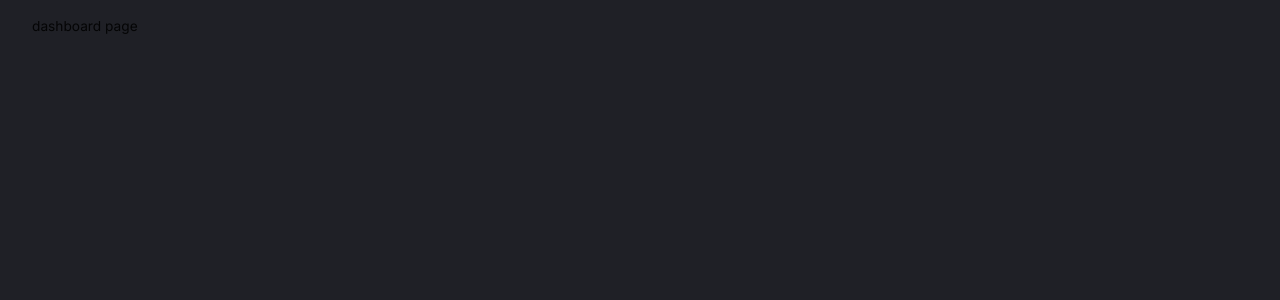
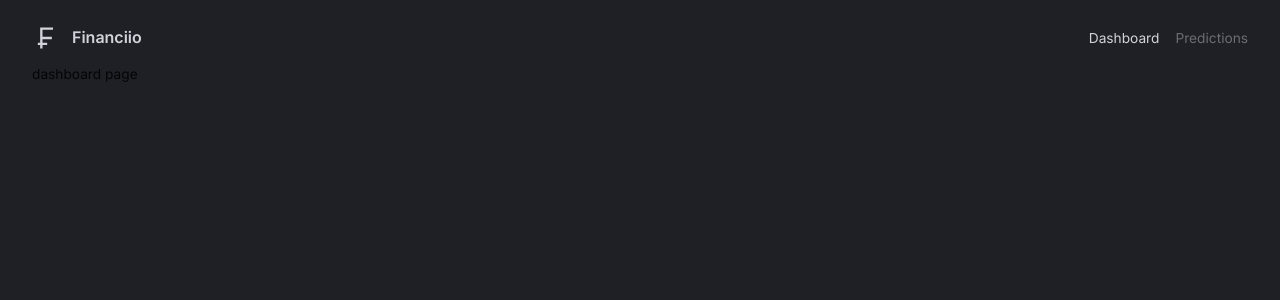
Before and after one commit to Yashh221/financiio, a React (Vite) app: page / in a window 1280 px wide. Shown: the top 300 px of the page. Built offline with nearby package versions, Linux system fonts and the light colour scheme.

Commit message:
navbar added

```diff
--- /dev/null
+++ b/src/components/FlexBetween.tsx
@@ -0,0 +1,10 @@
+import { Box } from "@mui/material";
+import { styled } from "@mui/system";
+
+const FlexBetween = styled(Box)({
+    display:"flex",
+      justifyContent:"space-between",
+      alignItems:"center"
+})
+
+export default FlexBetween;
--- a/src/scenes/navbar/index.tsx
+++ b/src/scenes/navbar/index.tsx
@@ -1,17 +1,53 @@
 import { useState } from "react";
 import { Link } from "react-router-dom";
 import { Box, Typography, useTheme } from "@mui/material";
+import FlexBetween from "@/components/FlexBetween";
+import CurrencyFrancIcon from "@mui/icons-material/CurrencyFranc";
 
 type Props = {};
 
 const Navbar = (props: Props) => {
   const { palette } = useTheme();
+  const [selected, setSelected] = useState("dashboard");
   return (
-    <Box
-      display="flex"
-      justifyContent="space-between"
-      alignItems="center"
-    ></Box>
+    <FlexBetween mb="0.25rem" p="0.5rem 0rem" color={palette.grey[300]}>
+      <FlexBetween gap="0.75rem">
+        <CurrencyFrancIcon sx={{ fontSize: "28px" }} />
+        <Typography variant="h4" fontSize="16px">
+          Financiio
+        </Typography>
+      </FlexBetween>
+      <FlexBetween>
+        <Box mr="1rem" sx={{ "&:hover": { color: palette.primary[100] } }}>
+          <Link
+            to="/"
+            onClick={() => {
+              setSelected("dashboard");
+            }}
+            style={{
+              color: selected === "dashboard" ? "inherit" : palette.grey[700],
+              textDecoration: "inherit",
+            }}
+          >
+            Dashboard
+          </Link>
+        </Box>
+        <Box sx={{ "&:hover": { color: palette.primary[100] } }}>
+          <Link
+            to="/predictions"
+            onClick={() => {
+              setSelected("predictions");
+            }}
+            style={{
+              color: selected === "predictions" ? "inherit" : palette.grey[700],
+              textDecoration: "inherit",
+            }}
+          >
+            Predictions
+          </Link>
+        </Box>
+      </FlexBetween>
+    </FlexBetween>
   );
 };
 
```
